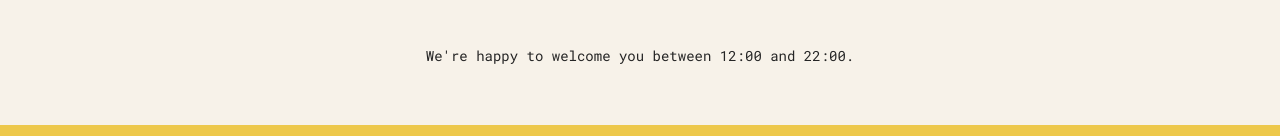
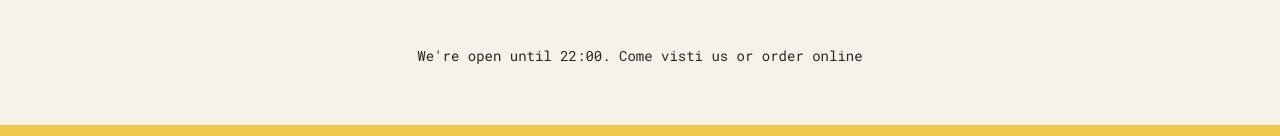
Before and after one commit to NurkaAmre/pizzamenu, a React (Create React App) app: page / in a window 1280 px wide. Shown: the part 790-926 px from the top of the page. Built offline with nearby package versions, Linux system fonts and the light colour scheme.

Commit message:
Conditional rendering open/close hour

```diff
--- a/src/components/Footer.js
+++ b/src/components/Footer.js
@@ -6,10 +6,15 @@ export default function Footer() {
   const openHour = 12;
   const closeHour = 22;
   const isOpen = hour >= openHour && hour <= closeHour;
+
   return (
     <footer className="footer">
       <p>
-        We're happy to welcome you between {openHour}:00 and {closeHour}:00.
+        {isOpen && (
+          <span>
+            We're open until {closeHour}:00. Come visti us or order online
+          </span>
+        )}
       </p>
     </footer>
   );
--- a/src/components/Menu.js
+++ b/src/components/Menu.js
@@ -4,7 +4,6 @@ import Pizza from './Pizza';
 import pizzaData from '../data';
 
 export default function Menu() {
-  console.log(pizzaData);
   return (
     <main className="menu">
       <h2>Our Menu</h2>
```
Also changed, not shown: src/components/Pizza.js (+7 -1 lines).
